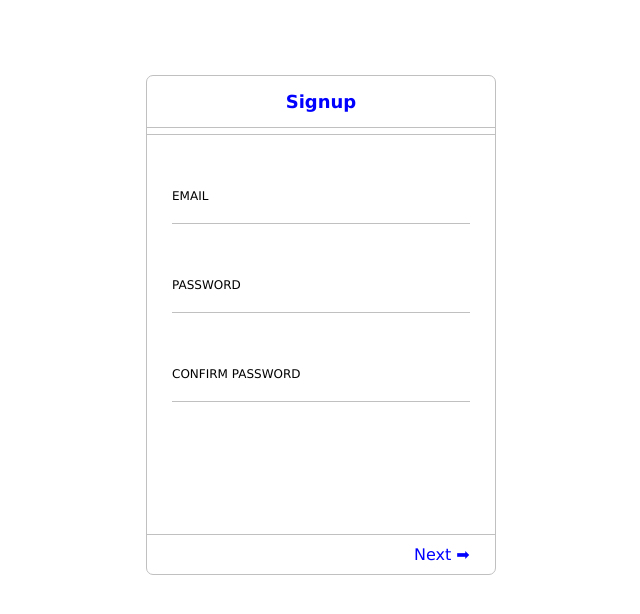
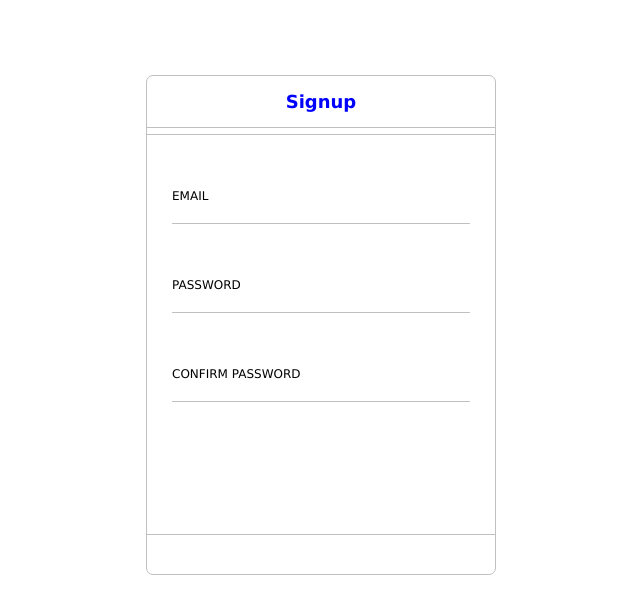
Before and after one commit to N1ck0lay/signup, a React (Create React App) app: page / in a window 1280 px wide. Shown: the top 614 px of the page, without its empty margins (319-959 px from the left). Built offline with nearby package versions, Linux system fonts and the light colour scheme.

Commit message:
changed routing

```diff
--- a/src/App.js
+++ b/src/App.js
@@ -1,5 +1,5 @@
 import React, { Component } from 'react'
-import { BrowserRouter, Switch, Route, Redirect } from 'react-router-dom'
+import { MemoryRouter, Switch, Route, Redirect } from 'react-router-dom'
 
 import FirstPage from './components/FirstPage'
 import SecondPage from './components/SecondPage'
@@ -13,7 +13,7 @@ class App extends Component {
     render() {
         return (
             <div className="App">
-                <BrowserRouter>
+                <MemoryRouter>
                     <Switch>
                         <Route exact path='/' component={FirstPage} />
                         <Route path='/second' component={SecondPage} />
@@ -21,7 +21,7 @@ class App extends Component {
                         <Route path='/404' component={Page404} />
                         <Redirect to="/404" />
                     </Switch>
-                </BrowserRouter>
+                </MemoryRouter>
             </div>
         )
     }
--- a/src/components/FirstPage/index.js
+++ b/src/components/FirstPage/index.js
@@ -34,8 +34,8 @@ class FirstPage extends Component {
 
                 <Footer>
                     <div></div>
-                    <Link to='/second' className="link animated tada">Next ➡</Link>
-                    {/* {invalid ? '' : <Link to='/second' className="link animated tada">Next ➡</Link>} */}
+                    {/* <Link to='/second' className="link animated tada">Next ➡</Link> */}
+                    {invalid ? '' : <Link to='/second' className="link animated tada">Next ➡</Link>}
                 </Footer>
 
             </Box>
```
